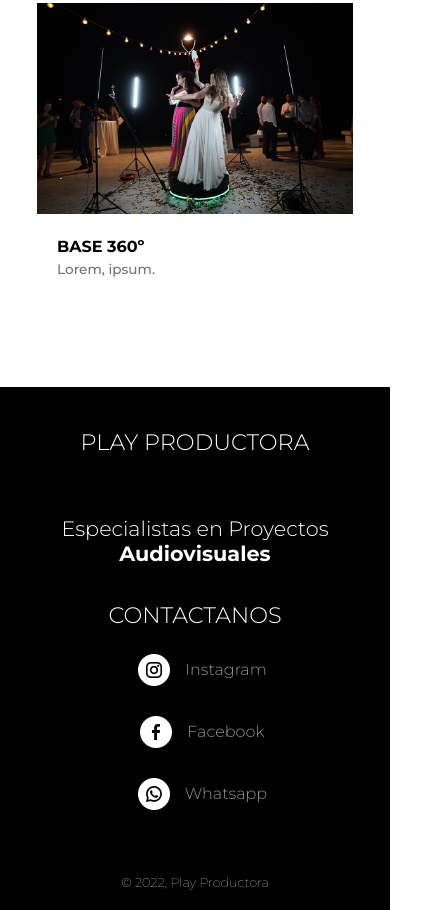
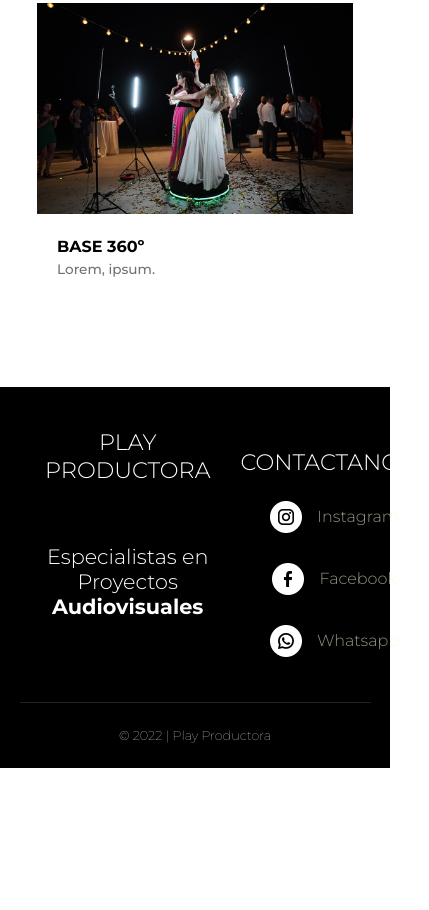
Before and after one commit to GustavoCuellar/PLAYPRODUCTORA, a plain HTML site: page index.html in a window 390 px wide. Shown: the part 2800-3710 px from the top of the page, 429 px wide, since content can reach past the window. After the commit the page ends 3568 px from the top, so only its background shows below. Drawn offline with Linux system fonts and the light colour scheme.

Commit message:
last commit

```diff
--- a/index.html
+++ b/index.html
@@ -195,7 +195,7 @@
             </div>
         </div>
         <div class="title-end">
-            <p>&copy; 2022, Play Productora</p>
+            <p>&copy; 2022 | Play Productora</p>
         </div>
     </footer>
 </body>
--- a/style.css
+++ b/style.css
@@ -296,14 +296,17 @@ nav .menu {
 .title-end {
     display: flex;
     background-color: black;
-    display: flex;
     justify-content: center;
-    padding: 20px;
+    align-items: center;
 }
 .title-end p {
+    width: 90%;
+    text-align: center;
+    padding: 25px 0;
     color: white;
     font-weight: 200;
     font-size: 0.8rem;
+    border-top: 0.5px solid rgba(218, 218, 218, 0.15);
 }
 
 @media screen and (max-width: 500px) {
@@ -343,7 +346,7 @@ nav .menu {
     }
 
     .inner-footer {
-        flex-direction: column;
+        flex-direction: row;
 
     }
 
@@ -360,5 +363,8 @@ nav .menu {
         padding-top: 30px;
         text-align: center;
     }
-
+    .title-end {
+        align-items: center;
+        justify-content: center;
+    }
 }
```
